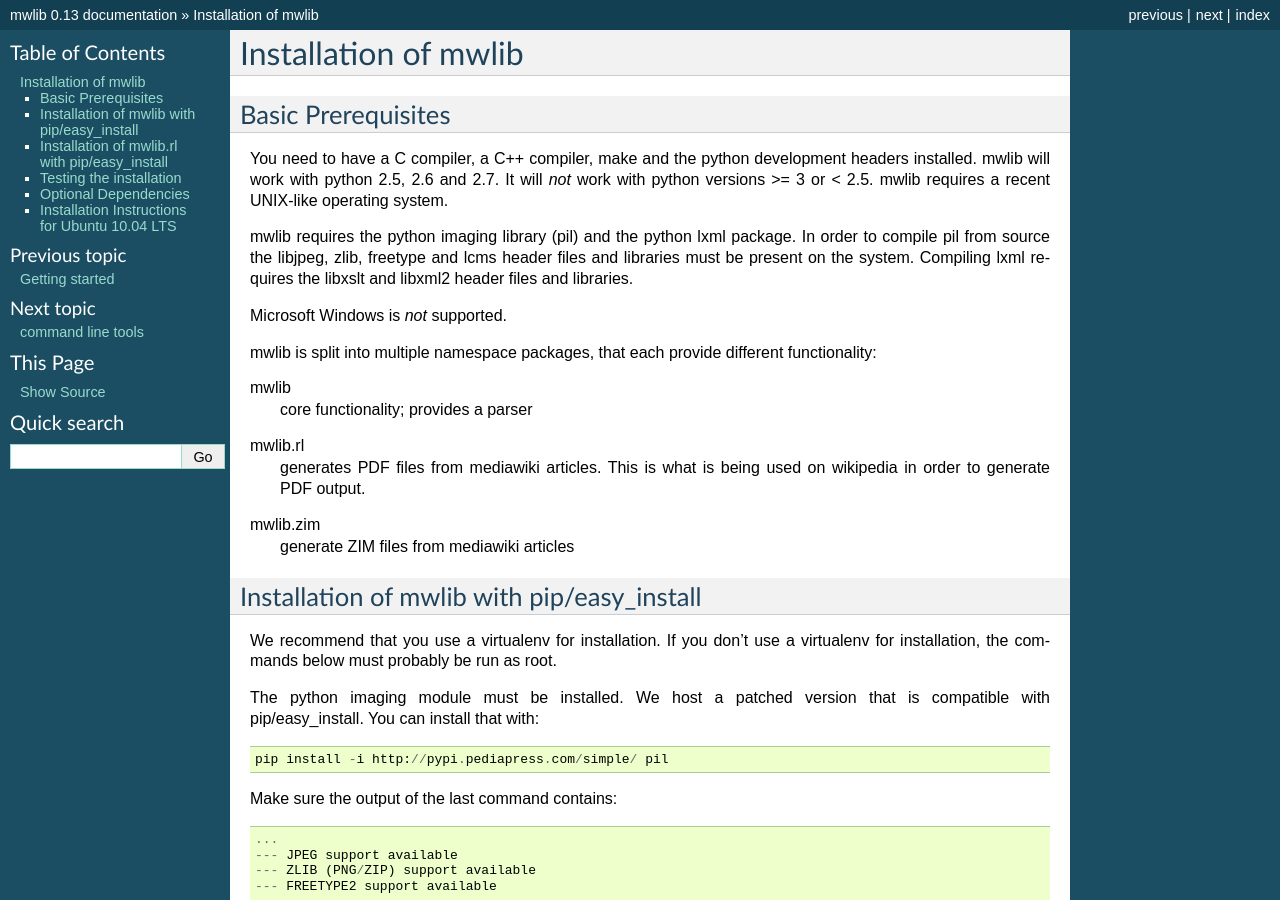
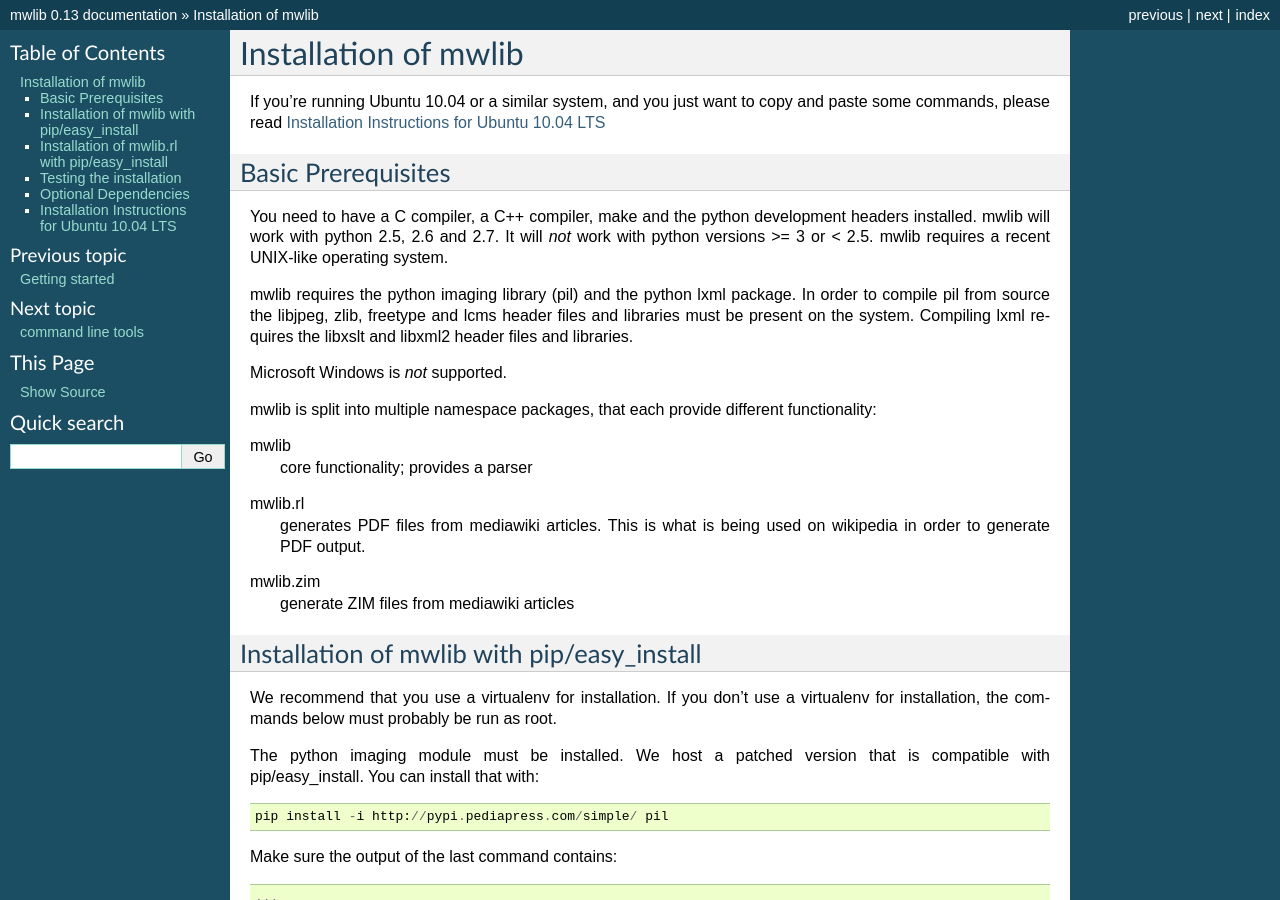
Before and after one commit to pediapress/mwlib, a Sphinx documentation site: the page built from docs/installation.rst, in a window 1280 px wide and 900 px high. Built offline with Sphinx 7.4.7, drawn with Linux system fonts in a browser that asks for light colours.

Commit message:
quick link to ubuntu install instructions

```diff
--- a/docs/installation.rst
+++ b/docs/installation.rst
@@ -3,6 +3,9 @@
 ~~~~~~~~~~~~~~~~~~~~~~~
 Installation of mwlib
 ~~~~~~~~~~~~~~~~~~~~~~~
+
+If you're running Ubuntu 10.04 or a similar system, and you just want
+to copy and paste some commands, please read :ref:`ubuntu install`
 
 Basic Prerequisites
 ====================
@@ -96,6 +99,7 @@
 - latex
 - blahtexml
 
+.. _`ubuntu install`:
 
 Installation Instructions for Ubuntu 10.04 LTS
 ==============================================
```
